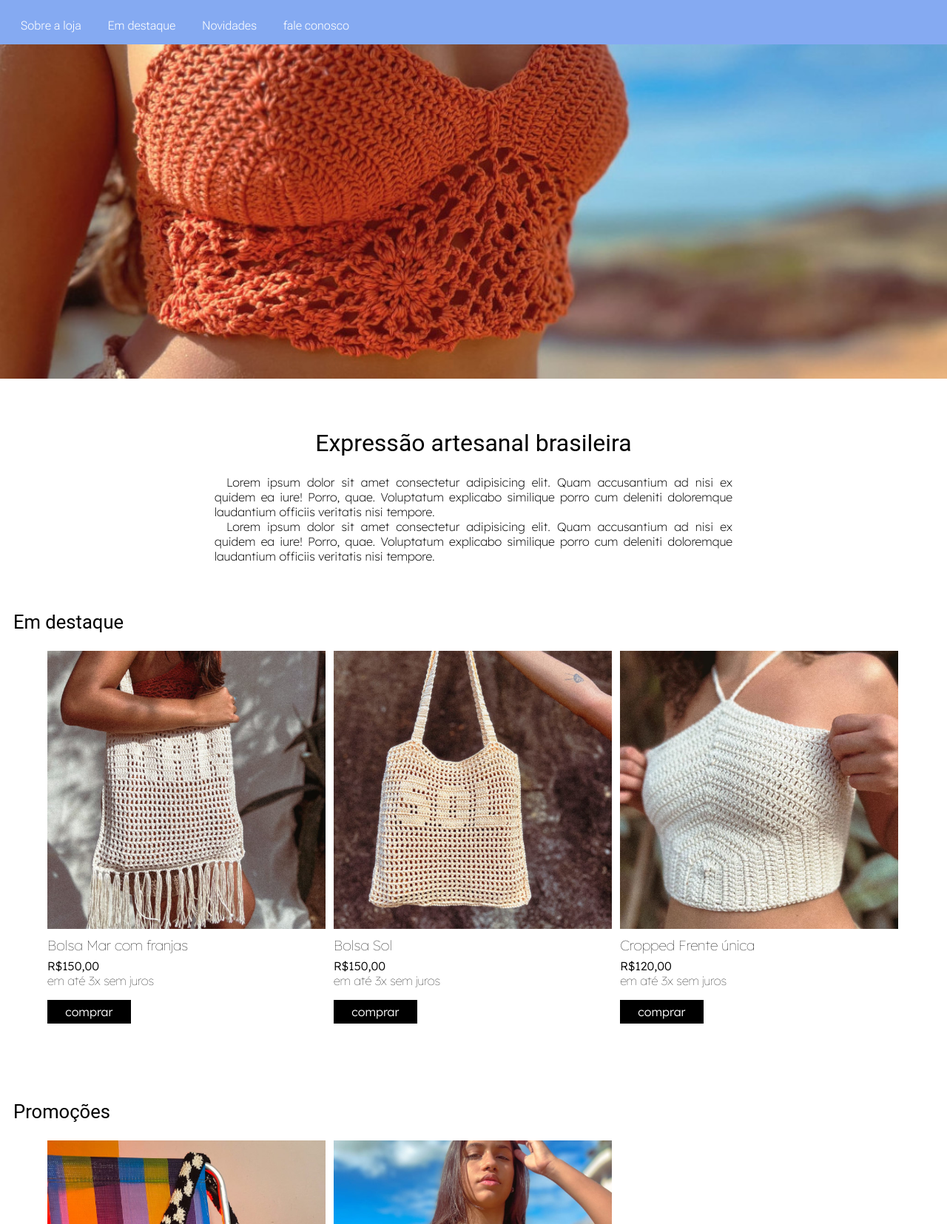
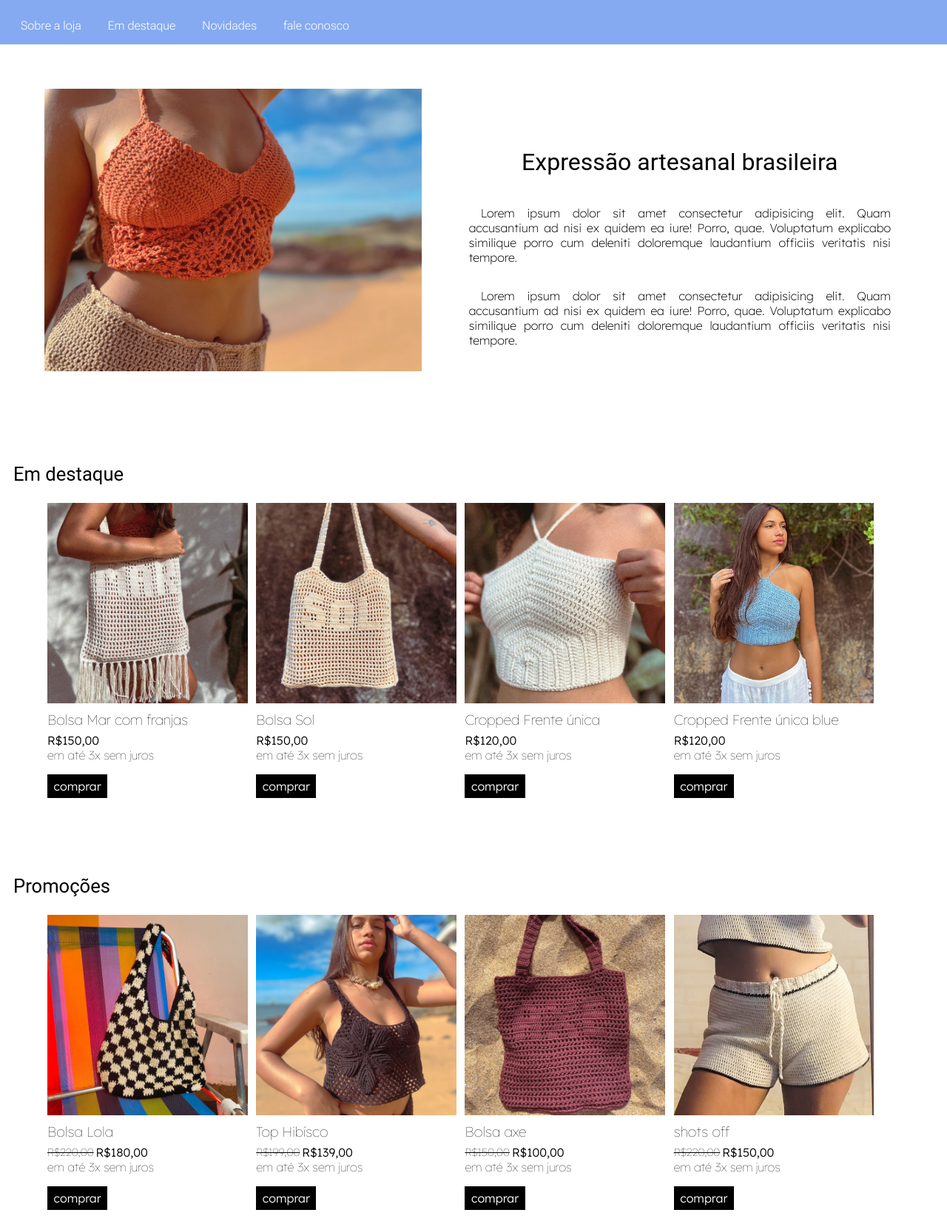
Before and after one commit to desireedias/site_loja_responssivo, a plain HTML site: page index.html in a window 1280 px wide. Shown: the part 48-1703 px from the top of the page at 74% size. Drawn offline with nearby package versions, Linux system fonts and the light colour scheme; files whose address does not match are found by name.

Commit message:
atualização medias para tablet

```diff
--- a/index.html
+++ b/index.html
@@ -43,9 +43,9 @@
         </div>
     </header>
     <section id="sobre-a-loja">
-        <div class="container">
+        <div class="container container-flex">
             <picture>
-                <source media="(min-width: 768px)" srcset="./imagens-site-responssivo-emi/foto-sobrealoja-emi-medias.jpeg">
+                <source media="(min-width: 641px)" srcset="./imagens-site-responssivo-emi/foto-sobrealoja-emi-600.jpeg">
                 <img src="./imagens-site-responssivo-emi/foto-sobrealoja-emi.jpeg" alt="">
             </picture>
             <div class="texto-sobre-nos">
@@ -86,6 +86,14 @@
                     <p id="parcelamento">em até 3x sem juros</p>
                     <button type="button">comprar</button>
                 </li>
+                <li>
+                    <img src="./imagens-site-responssivo-emi/frente-unica-azul-600.jpeg" alt="bolsa mar">
+                    <h3>Cropped Frente única blue</h3>
+                    <P>bolsa 100% algodão. perfeita para todas as ocasiões</P>
+                    <strong class="price">R$120,00</strong>
+                    <p id="parcelamento">em até 3x sem juros</p>
+                    <button type="button">comprar</button>
+                </li>
             </ul>
 
 
@@ -114,6 +122,28 @@
                     <div class="price">
                         <del>R$199,00</del>
                         <strong class="price">R$139,00</strong>
+                    </div>
+                    <p id="parcelamento">em até 3x sem juros</p>
+                    <button type="button">comprar</button>
+                </li>
+                <li>
+                    <img src="./imagens-site-responssivo-emi/bolsa-axe-600.jpeg" alt=" ">
+                    <h3>Bolsa axe</h3>
+                    <P>100% algodão. perfeita para todas as ocasiões</P>
+                    <div class="price">
+                        <del>R$150,00</del>
+                        <strong class="price">R$100,00</strong>
+                    </div>
+                    <p id="parcelamento">em até 3x sem juros</p>
+                    <button type="button">comprar</button>
+                </li>
+                <li>
+                    <img src="./imagens-site-responssivo-emi/shorts-baby-600.jpeg" alt=" ">
+                    <h3>shots off</h3>
+                    <P>100% algodão. perfeita para todas as ocasiões</P>
+                    <div class="price">
+                        <del>R$220,00</del>
+                        <strong class="price">R$150,00</strong>
                     </div>
                     <p id="parcelamento">em até 3x sem juros</p>
                     <button type="button">comprar</button>
--- a/medias.css
+++ b/medias.css
@@ -1,4 +1,7 @@
-@media screen and (min-width: 768px) {
+
+
+
+@media screen and (min-width: 641px) {
 
     header .material-symbols-outlined {/* Adicionando 'header' ao seletor para a regra poder ser aplicada corretamente*/
         display: none;
@@ -40,19 +43,7 @@
         margin: auto;
         text-align: justify;
         font-size: 1em;
-    }
-
-    .lista-produtos {
-        display: grid;
-        grid-template-columns: repeat(3, 32.6%);
-        column-gap: 1%;
-    }
-
-    .em-destaque h2,
-    .promos h2{
-        text-align: left;
-        font-size: 1.6em;
-        margin-left: 10px;
+        padding: 16px;
     }
 
     #contato input{
@@ -64,3 +55,68 @@
         justify-content: center;
     }
 }
+
+
+
+@media screen and (min-width: 641px) and (max-width: 1023px) {
+
+    #sobre-a-loja picture{
+        display: flex;
+        justify-content: center;
+        align-items: center;
+    }
+
+    #sobre-a-loja picture img{
+        max-width: 100%;
+        padding: 16px;
+        display: block;
+    }
+
+    header .material-symbols-outlined {/* Adicionando 'header' ao seletor para a regra poder ser aplicada corretamente*/
+        display: none;
+    }
+
+    .lista-produtos {
+        display: grid;
+        grid-template-columns: repeat(2, 48.5%);
+        column-gap: 1.5%;
+    }
+}
+
+
+
+@media screen and (min-width: 1024px) {
+
+    .container-flex{
+        display: flex;
+        align-items: center;
+        justify-content: space-between;
+        padding: 36px;
+
+    }
+
+    #sobre-a-loja picture img{
+        max-width: 100%;
+        display: flex;
+        padding: 24px;
+    }
+
+    .texto-sobre-nos{
+        padding: 24px;
+    }
+
+    .lista-produtos {
+        display: grid;
+        grid-template-columns: repeat(4, 23.5%);
+        column-gap: 1%;
+    }
+
+    .em-destaque h2,
+    .promos h2{
+        text-align: left;
+        font-size: 1.6em;
+        margin-left: 10px;
+    }
+
+
+}
```
Also changed, not shown: imagens-site-responssivo-emi/foto-sobrealoja-emi-capamaior.jpeg (deleted), imagens-site-responssivo-emi/foto-sobrealoja-emi-medias.jpeg (deleted).
